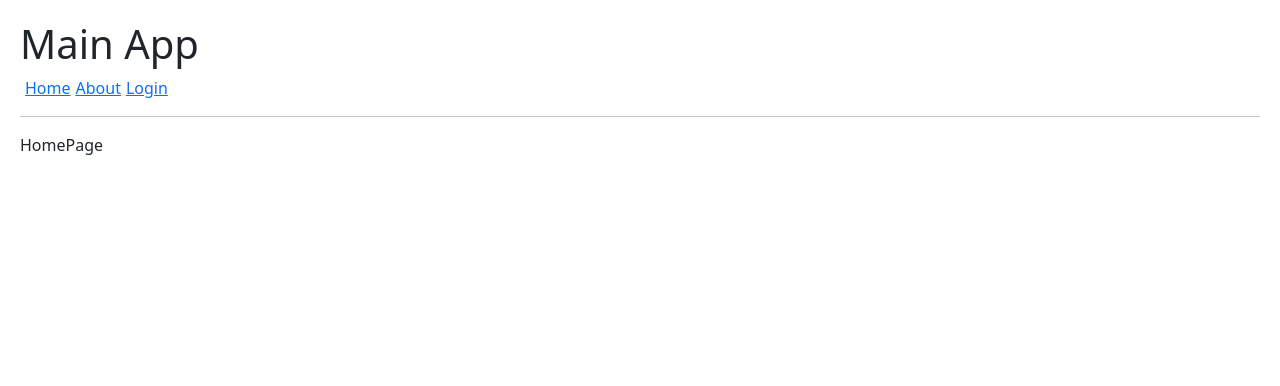
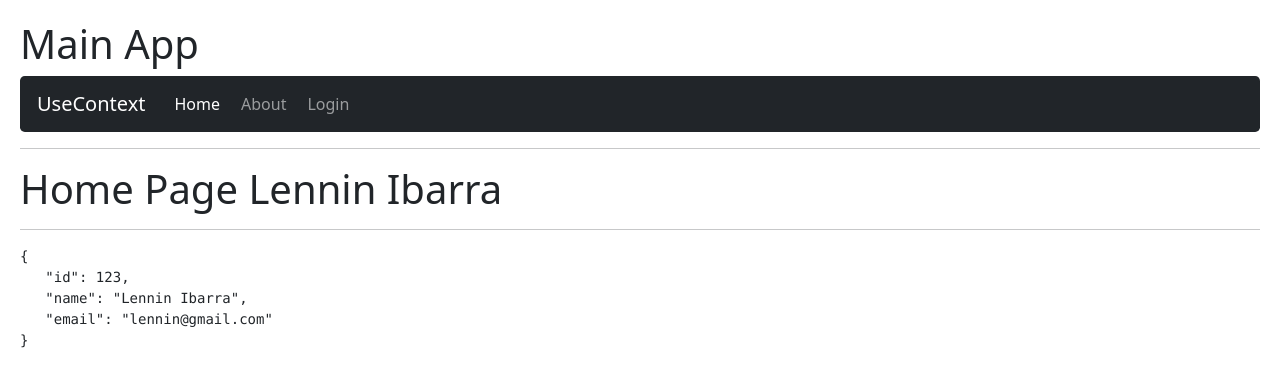
Before and after one commit to lenninIbarrraGonzalez/profundizacion-hooks, a React (Vite) app: page / in a window 1280 px wide. Shown: the top 386 px of the page. Built offline with nearby package versions, Linux system fonts and the light colour scheme.

Commit message:
useContext:  implementando un contexto para consumir información

```diff
--- a/src/09-useContext/HomePage.jsx
+++ b/src/09-useContext/HomePage.jsx
@@ -1,3 +1,13 @@
+import { useContext } from "react";
+import { UserContext } from "./context/UserContext";
+
 export const HomePage = () => {
-  return <div>HomePage</div>;
+  const { user } = useContext(UserContext);
+  return (
+    <>
+      <h1>Home Page {user?.name}</h1>
+      <hr />
+      <pre>{JSON.stringify(user, null, 3)}</pre>
+    </>
+  );
 };
--- a/src/09-useContext/LoginPage.jsx
+++ b/src/09-useContext/LoginPage.jsx
@@ -1,3 +1,15 @@
+import { useContext } from "react";
+import { UserContext } from "./context/UserContext";
+
 export const LoginPage = () => {
-  return <div>LoginPage</div>;
+  const { user } = useContext(UserContext);
+  console.log(user);
+
+  return (
+    <>
+      <h1>Login Page</h1>
+      <hr />
+      <pre>{JSON.stringify(user, null, 3)}</pre>
+    </>
+  );
 };
--- a/src/09-useContext/Navbar.jsx
+++ b/src/09-useContext/Navbar.jsx
@@ -1,10 +1,43 @@
-import { Link } from "react-router-dom";
+import { Link, NavLink } from "react-router-dom";
 export const Navbar = () => {
   return (
-    <>
-      <Link to="/">Home</Link>
-      <Link to="/about">About</Link>
-      <Link to="/login">Login</Link>
-    </>
+    <nav className="navbar navbar-expand-lg navbar-dark bg-dark rounded-3">
+      <div className="container-fluid">
+        <Link className="navbar-brand" to="/">
+          UseContext
+        </Link>
+
+        <div className="collapse navbar-collapse" id="navbarNav">
+          <ul className="navbar-nav">
+            <NavLink
+              to="/"
+              className={({ isActive }) =>
+                `nav-link ${isActive ? "active" : ""}`
+              }
+            >
+              Home
+            </NavLink>
+
+            <NavLink
+              to="/about"
+              className={({ isActive }) =>
+                `nav-link ${isActive ? "active" : ""}`
+              }
+            >
+              About
+            </NavLink>
+
+            <NavLink
+              to="/login"
+              className={({ isActive }) =>
+                `nav-link ${isActive ? "active" : ""}`
+              }
+            >
+              Login
+            </NavLink>
+          </ul>
+        </div>
+      </div>
+    </nav>
   );
 };
--- /dev/null
+++ b/src/09-useContext/context/UserContext.jsx
@@ -0,0 +1,3 @@
+import { createContext } from "react";
+
+export const UserContext = createContext();
--- /dev/null
+++ b/src/09-useContext/context/UserProvider.jsx
@@ -0,0 +1,16 @@
+import { UserContext } from "./UserContext";
+
+const user = {
+  id: 123,
+  name: "Lennin Ibarra",
+  email: "lennin@gmail.com",
+};
+
+// eslint-disable-next-line react/prop-types
+export const UserProvider = ({ children }) => {
+  return (
+    <UserContext.Provider value={{ hola: "mundo", user: user }}>
+      {children}
+    </UserContext.Provider>
+  );
+};
```
Also changed, not shown: src/09-useContext/MainApp.jsx (+5 -2 lines).
